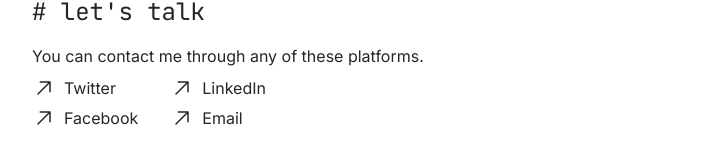
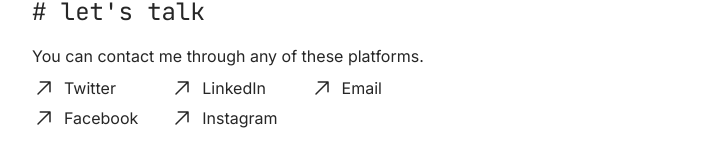
Before and after one commit to arvl130/personal-website, a Next.js app: page / in a window 1280 px wide. Shown: the part 788-952 px from the top of the page, without its empty margins (284-995 px from the left). Built offline with nearby package versions, Linux system fonts and the light colour scheme.

Commit message:
chore: add contact details for Instagram

```diff
--- a/src/app/contact-section.tsx
+++ b/src/app/contact-section.tsx
@@ -7,7 +7,7 @@
         let&apos;s talk
       </h2>
       <p className="mb-2">You can contact me through any of these platforms.</p>
-      <ul className="grid grid-cols-[auto_1fr] gap-x-8">
+      <ul className="grid grid-cols-[auto_auto_1fr] gap-x-8">
         <li>
           <a
             href="https://twitter.com/ageulin123"
@@ -31,6 +31,16 @@
         </li>
         <li>
           <a
+            href="mailto:hello@ageulin.com"
+            target="_blank"
+            className="inline-flex gap-x-2 hover:text-gray-500 dark:hover:text-neutral-400 duration-200 transition-colors"
+          >
+            <ArrowUpRight size={24} />
+            <p>Email</p>
+          </a>
+        </li>
+        <li>
+          <a
             href="https://www.facebook.com/ageulin123"
             target="_blank"
             className="inline-flex gap-x-2 hover:text-gray-500 dark:hover:text-neutral-400 duration-200 transition-colors"
@@ -41,12 +51,12 @@
         </li>
         <li>
           <a
-            href="mailto:hello@ageulin.com"
+            href="https://www.instagram.com/arvl130"
             target="_blank"
             className="inline-flex gap-x-2 hover:text-gray-500 dark:hover:text-neutral-400 duration-200 transition-colors"
           >
             <ArrowUpRight size={24} />
-            <p>Email</p>
+            <p>Instagram</p>
           </a>
         </li>
       </ul>
```
